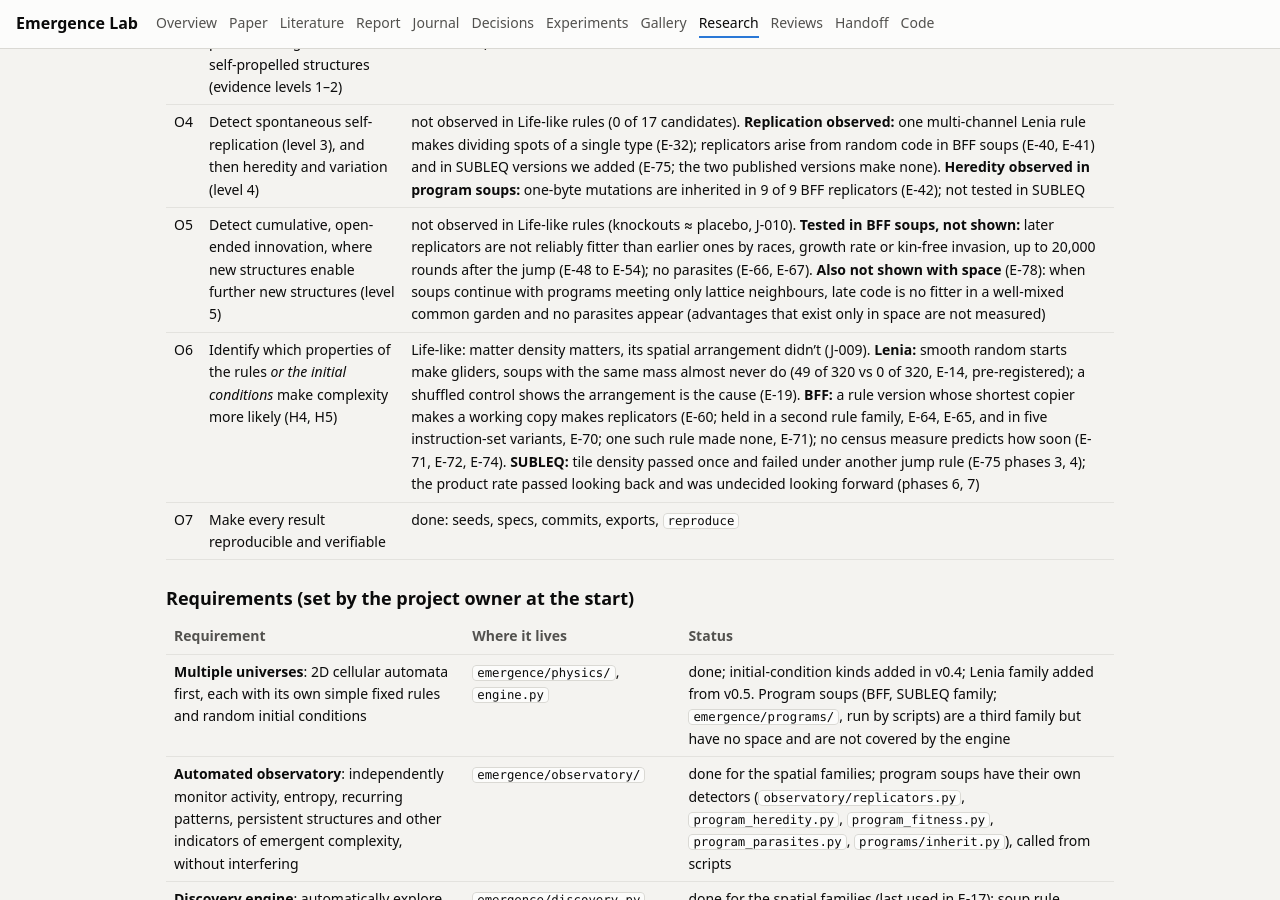
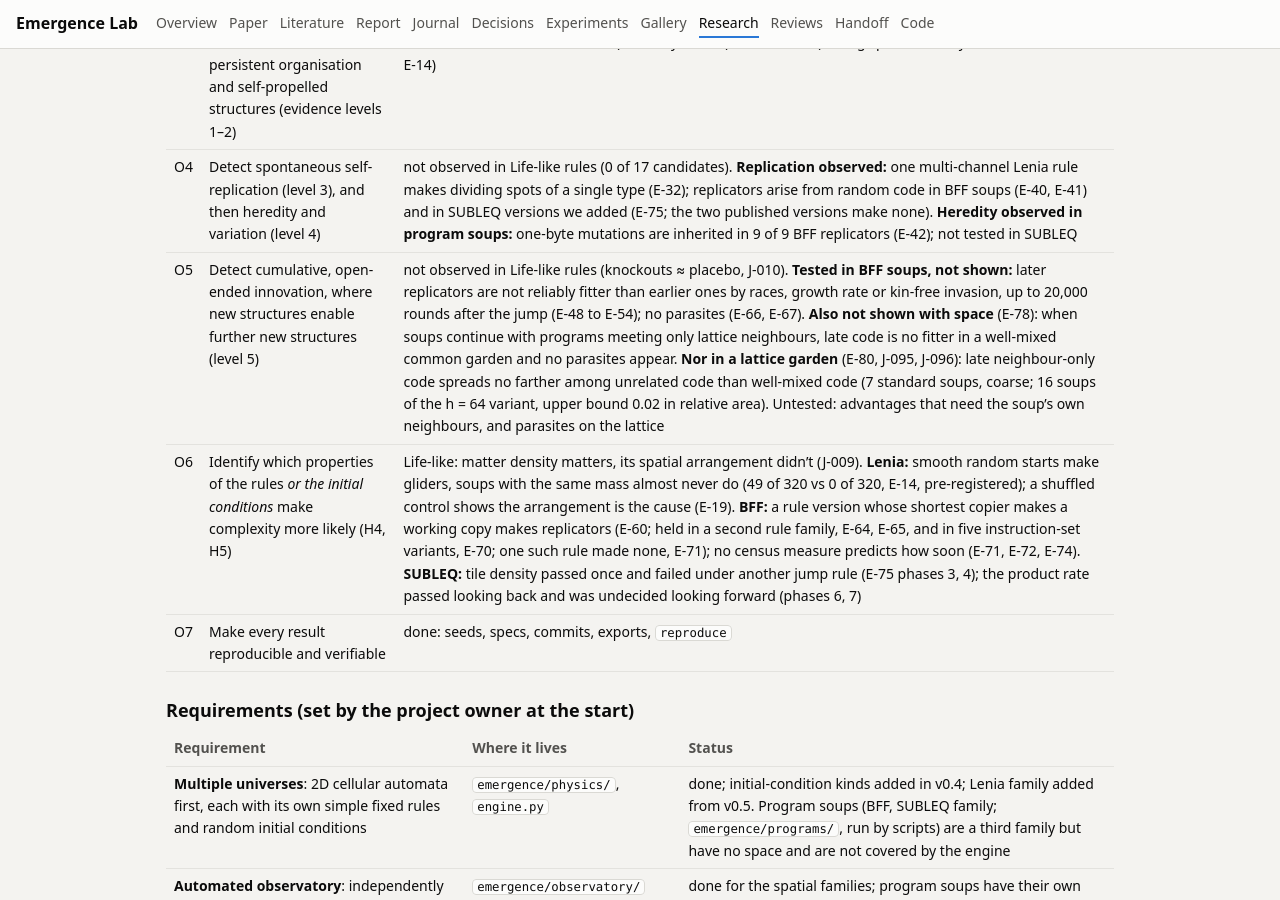
Before and after one commit to Yahyaal/emergence-lab, a Jekyll site: the page built from docs/research.md, in a window 1280 px wide and 900 px high, scrolled down 1024 px. Built offline with Jekyll 4.4.1, drawn with Linux system fonts in a browser that asks for light colours.

Commit message:
Overview and research O5 row: level 5 status now includes E-80
Co-Authored-By: Claude Opus 5.5 <noreply@anthropic.com>

```diff
--- a/docs/research.md
+++ b/docs/research.md
@@ -31,7 +31,7 @@ Each objective is measurable, and progress is recorded on the [evidence ladder](
 | O2 | Build a discovery engine that finds interesting universes more efficiently than random search, without a single complexity score | supported (H1, E-77) |
 | O3 | Find universes with persistent organisation and self-propelled structures (evidence levels 1–2) | reached: level 2 in Life-like rules (found by search) and in Lenia (arising spontaneously from smooth starts, E-14) |
 | O4 | Detect spontaneous self-replication (level 3), and then heredity and variation (level 4) | not observed in Life-like rules (0 of 17 candidates). **Replication observed:** one multi-channel Lenia rule makes dividing spots of a single type (E-32); replicators arise from random code in BFF soups (E-40, E-41) and in SUBLEQ versions we added (E-75; the two published versions make none). **Heredity observed in program soups:** one-byte mutations are inherited in 9 of 9 BFF replicators (E-42); not tested in SUBLEQ |
-| O5 | Detect cumulative, open-ended innovation, where new structures enable further new structures (level 5) | not observed in Life-like rules (knockouts ≈ placebo, J-010). **Tested in BFF soups, not shown:** later replicators are not reliably fitter than earlier ones by races, growth rate or kin-free invasion, up to 20,000 rounds after the jump (E-48 to E-54); no parasites (E-66, E-67). **Also not shown with space** (E-78): when soups continue with programs meeting only lattice neighbours, late code is no fitter in a well-mixed common garden and no parasites appear (advantages that exist only in space are not measured) |
+| O5 | Detect cumulative, open-ended innovation, where new structures enable further new structures (level 5) | not observed in Life-like rules (knockouts ≈ placebo, J-010). **Tested in BFF soups, not shown:** later replicators are not reliably fitter than earlier ones by races, growth rate or kin-free invasion, up to 20,000 rounds after the jump (E-48 to E-54); no parasites (E-66, E-67). **Also not shown with space** (E-78): when soups continue with programs meeting only lattice neighbours, late code is no fitter in a well-mixed common garden and no parasites appear. **Nor in a lattice garden** (E-80, J-095, J-096): late neighbour-only code spreads no farther among unrelated code than well-mixed code (7 standard soups, coarse; 16 soups of the h = 64 variant, upper bound 0.02 in relative area). Untested: advantages that need the soup's own neighbours, and parasites on the lattice |
 | O6 | Identify which properties of the rules *or the initial conditions* make complexity more likely (H4, H5) | Life-like: matter density matters, its spatial arrangement didn't (J-009). **Lenia:** smooth random starts make gliders, soups with the same mass almost never do (49 of 320 vs 0 of 320, E-14, pre-registered); a shuffled control shows the arrangement is the cause (E-19). **BFF:** a rule version whose shortest copier makes a working copy makes replicators (E-60; held in a second rule family, E-64, E-65, and in five instruction-set variants, E-70; one such rule made none, E-71); no census measure predicts how soon (E-71, E-72, E-74). **SUBLEQ:** tile density passed once and failed under another jump rule (E-75 phases 3, 4); the product rate passed looking back and was undecided looking forward (phases 6, 7) |
 | O7 | Make every result reproducible and verifiable | done: seeds, specs, commits, exports, `reproduce` |
 
```
Also changed, not shown: docs/index.md (+1 -1 lines).
